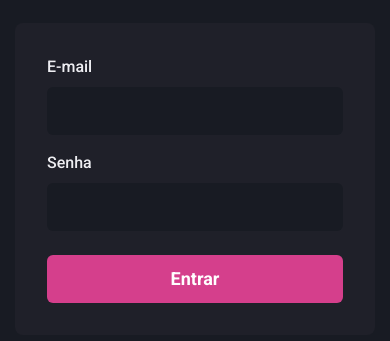
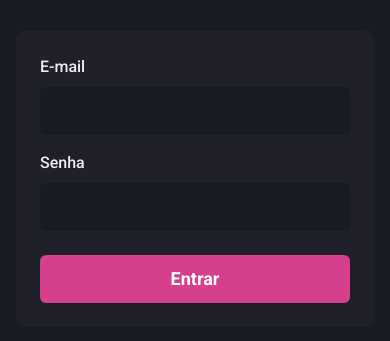
Before and after one commit to RuanScherer/dash-go, a Next.js app: page / in a window 390 px wide. Shown: the part 243-584 px from the top of the page. Built offline with nearby package versions, Linux system fonts and the light colour scheme.

Commit message:
feat: make login responsive

```diff
--- a/src/pages/index.tsx
+++ b/src/pages/index.tsx
@@ -7,6 +7,7 @@ export default function SignIn() {
     <Flex
       w="100vw"
       h="100vh"
+      p={["4", "6"]}
       alignItems="center"
       justifyContent="center"
     >
@@ -15,7 +16,7 @@ export default function SignIn() {
         w="100%"
         maxWidth={360}
         bgColor="gray.800"
-        p={8}
+        p={["6", "8"]}
         borderRadius={8}
         flexDirection="column"
       >
```
